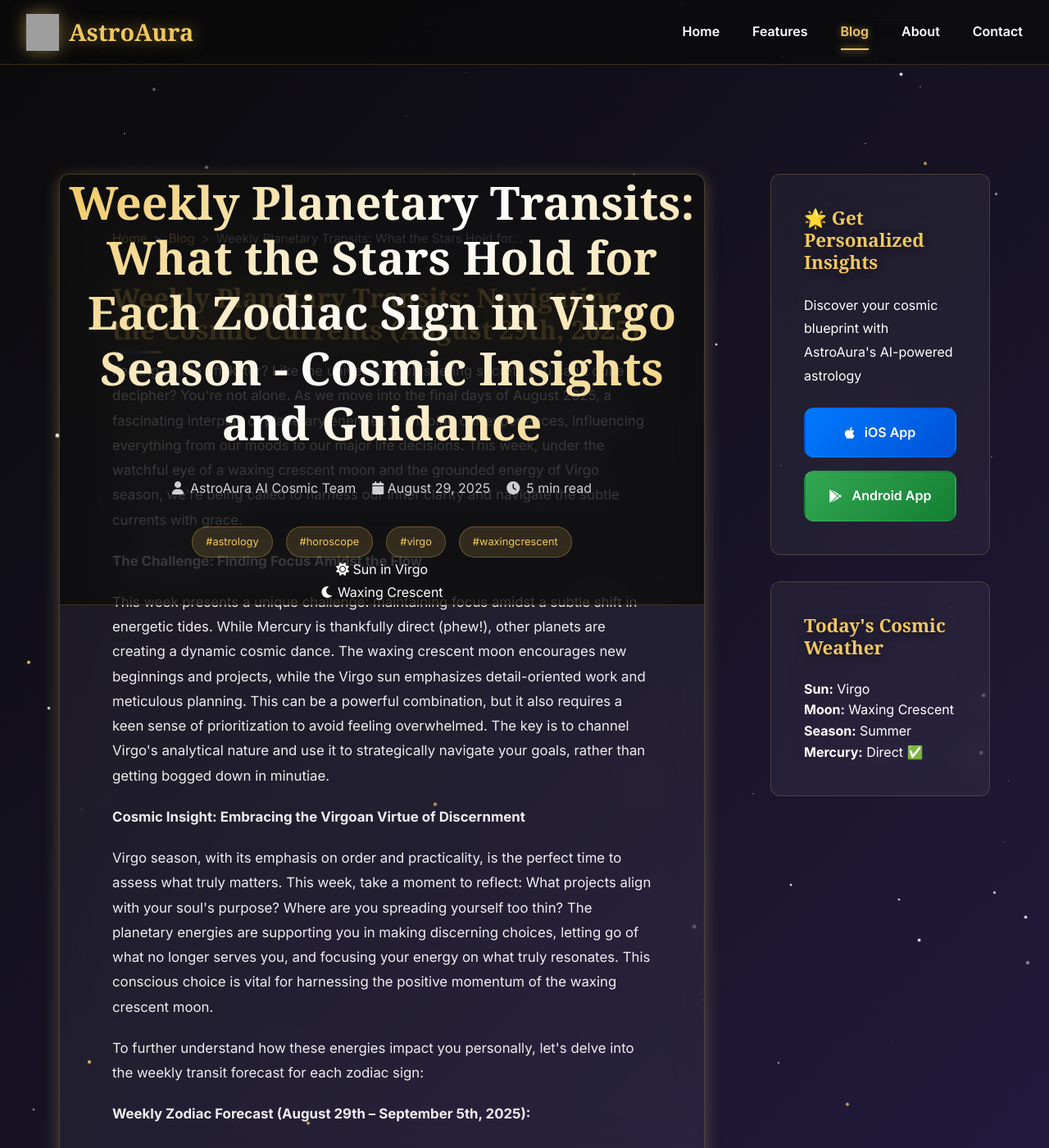
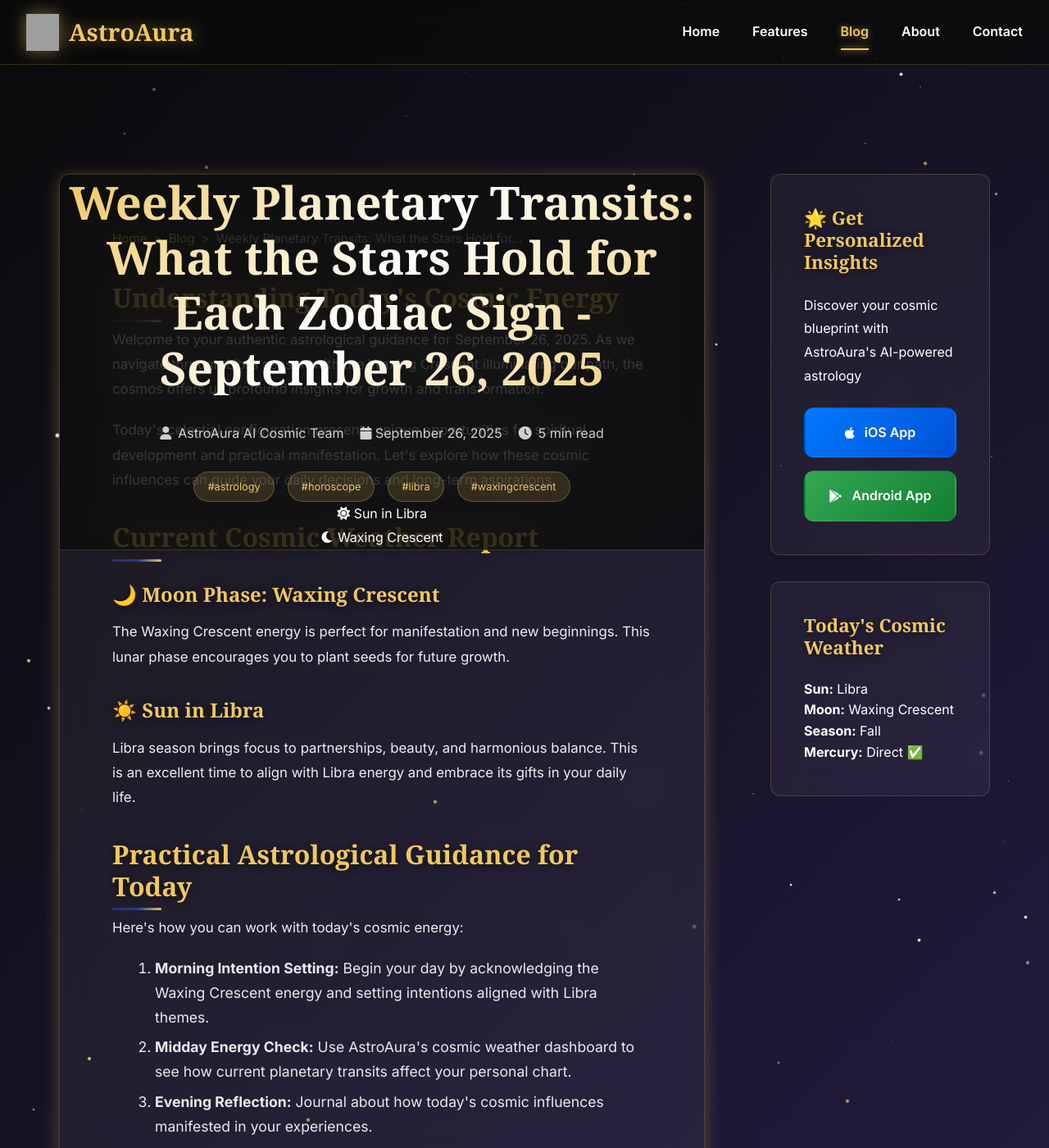
Before and after one commit to royanis/astroaura-website, a Jekyll site: the page blog/posts/weekly-planetary-transits-what-the-stars-hold-for-.html, which Jekyll copies as it is, in a window 1280 px wide and 1400 px high. Shown: the whole window at 82% size. Built offline with Jekyll 4.4.1, drawn with Linux system fonts in a browser that asks for light colours; some web fonts are replaced; comment, search, counter and statistics services are not loaded; some of the changed text lies outside the part shown; grey boxes are pictures that could not be loaded.

Commit message:
🌟 Automated blog post: 2025-09-26 01:45 UTC
Generated authentic astrology content
Updated RSS feeds and sitemap
Published via GitHub Actions

🤖 Automated by AstroAura Blog System

```diff
--- a/blog/posts/weekly-planetary-transits-what-the-stars-hold-for-.html
+++ b/blog/posts/weekly-planetary-transits-what-the-stars-hold-for-.html
@@ -3,11 +3,11 @@
 <head>
     <meta charset="UTF-8">
     <meta name="viewport" content="width=device-width, initial-scale=1.0">
-    <meta name="description" content="## Weekly Planetary Transits: Navigating the Cosmic Currents (August 29th, 2025)  Feeling a little off-kilter?  Like the universe is whispering secrets ...">
-    <title>Weekly Planetary Transits: What the Stars Hold for Each Zodiac Sign in Virgo Season - Cosmic Insights and Guidance | AstroAura Cosmic Insights</title>
+    <meta name="description" content="Authentic astrological guidance for September 26, 2025. Explore today's Waxing Crescent energy in Libra season with personalized insights from AstroAura's AI-powered astrology platform.">
+    <title>Weekly Planetary Transits: What the Stars Hold for Each Zodiac Sign - September 26, 2025 | AstroAura Cosmic Insights</title>
 
     <!-- SEO Meta Tags -->
-    <meta name="keywords" content="astrology, horoscope, virgo, waxing-crescent, AI astrology, multilingual horoscope">
+    <meta name="keywords" content="astrology, horoscope, libra, waxing-crescent, AI astrology, multilingual horoscope">
     <meta name="author" content="AstroAura AI Cosmic Team">
     <meta name="robots" content="index, follow, max-image-preview:large, max-snippet:-1">
     <meta name="revisit-after" content="7 days">
@@ -16,24 +16,24 @@
     <link rel="canonical" href="https://astroaura.me/blog/posts/weekly-planetary-transits-what-the-stars-hold-for-.html">
 
     <!-- Open Graph Tags -->
-    <meta property="og:title" content="Weekly Planetary Transits: What the Stars Hold for Each Zodiac Sign in Virgo Season - Cosmic Insights and Guidance | AstroAura">
-    <meta property="og:description" content="## Weekly Planetary Transits: Navigating the Cosmic Currents (August 29th, 2025)  Feeling a little off-kilter?  Like the universe is whispering secrets ...">
+    <meta property="og:title" content="Weekly Planetary Transits: What the Stars Hold for Each Zodiac Sign - September 26, 2025 | AstroAura">
+    <meta property="og:description" content="Authentic astrological guidance for September 26, 2025. Explore today's Waxing Crescent energy in Libra season with personalized insights from AstroAura's AI-powered astrology platform.">
     <meta property="og:url" content="https://astroaura.me/blog/posts/weekly-planetary-transits-what-the-stars-hold-for-.html">
     <meta property="og:type" content="article">
     <meta property="og:site_name" content="AstroAura">
 
     <!-- Twitter Card -->
     <meta name="twitter:card" content="summary_large_image">
-    <meta name="twitter:title" content="Weekly Planetary Transits: What the Stars Hold for Each Zodiac Sign in Virgo Season - Cosmic Insights and Guidance">
-    <meta name="twitter:description" content="## Weekly Planetary Transits: Navigating the Cosmic Currents (August 29th, 2025)  Feeling a little off-kilter?  Like the universe is whispering secrets ...">
+    <meta name="twitter:title" content="Weekly Planetary Transits: What the Stars Hold for Each Zodiac Sign - September 26, 2025">
+    <meta name="twitter:description" content="Authentic astrological guidance for September 26, 2025. Explore today's Waxing Crescent energy in Libra season with personalized insights from AstroAura's AI-powered astrology platform.">
 
     <!-- Schema.org Markup -->
     <script type="application/ld+json">
     {
         "@context": "https://schema.org",
         "@type": "BlogPosting",
-        "headline": "Weekly Planetary Transits: What the Stars Hold for Each Zodiac Sign in Virgo Season - Cosmic Insights and Guidance",
-        "description": "## Weekly Planetary Transits: Navigating the Cosmic Currents (August 29th, 2025)  Feeling a little off-kilter?  Like the universe is whispering secrets ...",
+        "headline": "Weekly Planetary Transits: What the Stars Hold for Each Zodiac Sign - September 26, 2025",
+        "description": "Authentic astrological guidance for September 26, 2025. Explore today's Waxing Crescent energy in Libra season with personalized insights from AstroAura's AI-powered astrology platform.",
         "author": {
             "@type": "Organization",
             "name": "AstroAura AI Cosmic Team"
@@ -46,14 +46,14 @@
                 "url": "https://astroaura.me/assets/icons/app_icon.png"
             }
         },
-        "datePublished": "2025-08-29T01:48:13.404438",
-        "dateModified": "2025-08-29T01:48:13.404438",
+        "datePublished": "2025-09-26T01:45:55.096461",
+        "dateModified": "2025-09-26T01:45:55.096461",
         "url": "https://astroaura.me/blog/posts/weekly-planetary-transits-what-the-stars-hold-for-.html",
         "mainEntityOfPage": {
             "@type": "WebPage",
             "@id": "https://astroaura.me/blog/posts/weekly-planetary-transits-what-the-stars-hold-for-.html"
         },
-        "keywords": "astrology, horoscope, virgo, waxing-crescent"
+        "keywords": "astrology, horoscope, libra, waxing-crescent"
     }
     </script>
 
@@ -99,27 +99,27 @@
 
             <!-- Post Header -->
             <header class="post-header">
-                <h1 class="post-title">Weekly Planetary Transits: What the Stars Hold for Each Zodiac Sign in Virgo Season - Cosmic Insights and Guidance</h1>
+                <h1 class="post-title">Weekly Planetary Transits: What the Stars Hold for Each Zodiac Sign - September 26, 2025</h1>
                 <div class="post-meta">
                     <span class="post-author">
                         <i class="fas fa-user"></i> AstroAura AI Cosmic Team
                     </span>
-                    <time class="post-date" datetime="2025-08-29T01:48:13.404438">
-                        <i class="fas fa-calendar"></i> August 29, 2025
+                    <time class="post-date" datetime="2025-09-26T01:45:55.096461">
+                        <i class="fas fa-calendar"></i> September 26, 2025
                     </time>
                     <span class="post-reading-time">
                         <i class="fas fa-clock"></i> 5 min read
                     </span>
                 </div>
                 <div class="post-tags">
-                    <span class="tag">#astrology</span> <span class="tag">#horoscope</span> <span class="tag">#virgo</span> <span class="tag">#waxingcrescent</span>
+                    <span class="tag">#astrology</span> <span class="tag">#horoscope</span> <span class="tag">#libra</span> <span class="tag">#waxingcrescent</span>
                 </div>
 
                 <!-- Current Cosmic Data Display -->
                 <div class="cosmic-data-bar">
                     <div class="cosmic-item">
                         <i class="fas fa-sun"></i>
-                        <span>Sun in Virgo</span>
+                        <span>Sun in Libra</span>
                     </div>
                     <div class="cosmic-item">
                         <i class="fas fa-moon"></i>
@@ -131,57 +131,90 @@
 
             <!-- Post Content -->
             <div class="post-content">
-                <div class="blog-content">
-  <h2>Weekly Planetary Transits: Navigating the Cosmic Currents (August 29th, 2025)</h2>
-  <p>Feeling a little off-kilter?  Like the universe is whispering secrets you can't quite decipher?  You're not alone.  As we move into the final days of August 2025, a fascinating interplay of planetary energies is shaping our experiences, influencing everything from our moods to our major life decisions.  This week, under the watchful eye of a waxing crescent moon and the grounded energy of Virgo season, we're being called to harness our inner clarity and navigate the subtle currents with grace.</p>
-  <p><strong>The Challenge: Finding Focus Amidst the Flow</strong></p>
-  <p>This week presents a unique challenge: maintaining focus amidst a subtle shift in energetic tides.  While Mercury is thankfully direct (phew!), other planets are creating a dynamic cosmic dance.  The waxing crescent moon encourages new beginnings and projects, while the Virgo sun emphasizes detail-oriented work and meticulous planning. This can be a powerful combination, but it also requires a keen sense of prioritization to avoid feeling overwhelmed.  The key is to channel Virgo's analytical nature and use it to strategically navigate your goals, rather than getting bogged down in minutiae.</p>
-  <p><strong>Cosmic Insight: Embracing the Virgoan Virtue of Discernment</strong></p>
-  <p>Virgo season, with its emphasis on order and practicality, is the perfect time to assess what truly matters. This week, take a moment to reflect: What projects align with your soul's purpose? Where are you spreading yourself too thin?  The planetary energies are supporting you in making discerning choices, letting go of what no longer serves you, and focusing your energy on what truly resonates.  This conscious choice is vital for harnessing the positive momentum of the waxing crescent moon.</p>
-  <p>To further understand how these energies impact you personally, let's delve into the weekly transit forecast for each zodiac sign:</p>
-  <p><strong>Weekly Zodiac Forecast (August 29th – September 5th, 2025):</strong></p>
-  <ul>
-    <li><strong>Aries:</strong> Focus on practical matters and streamline your workflow.  This is a great week for detailed planning.</li>
-    <li><strong>Taurus:</strong> Embrace creativity and self-expression.  Don't be afraid to take calculated risks.</li>
-    <li><strong>Gemini:</strong>  Prioritize family and home life.  Nurture your relationships and create a harmonious environment.</li>
-    <li><strong>Cancer:</strong>  Sharpen your communication skills and connect with others.  Express your needs clearly and confidently.</li>
-    <li><strong>Leo:</strong>  Manage your finances wisely and focus on practical goals.  This is a time for careful budgeting.</li>
-    <li><strong>Virgo:</strong>  It's your birthday season! Embrace the spotlight and celebrate your accomplishments.</li>
-    <li><strong>Libra:</strong>  Rest and recharge.  Prioritize self-care and introspection.  Listen to your intuition.</li>
-    <li><strong>Scorpio:</strong>  Focus on social connections and networking.  Expand your circle and engage in meaningful collaborations.</li>
-    <li><strong>Sagittarius:</strong>  Focus on your career and professional goals.  This is a time for advancement and recognition.</li>
-    <li><strong>Capricorn:</strong>  Expand your horizons through learning and travel.  Embrace new experiences and perspectives.</li>
-    <li><strong>Aquarius:</strong>  Focus on shared resources and finances.  Collaborate effectively and manage your resources wisely.</li>
-    <li><strong>Pisces:</strong>  Strengthen your partnerships and focus on communication.  Work together to achieve common goals.</li>
-  </ul>
-  <p><strong>Resolution: Harnessing the Cosmic Energy for Success</strong></p>
-  <p>This week's cosmic dance offers a powerful opportunity for growth and accomplishment. By embracing Virgo's analytical nature and the waxing crescent moon's energy for new beginnings, you can strategically navigate your goals and manifest your desires.  Remember to prioritize self-care, listen to your intuition, and make conscious choices aligned with your soul's purpose.</p>
-  <p><strong>Quick Takeaways for a Powerful Week:</strong></p>
-  <ul>
-    <li><strong>Prioritize:</strong> Focus on your top 3 goals this week.</li>
-    <li><strong>Plan:</strong> Use Virgo's energy to create a detailed plan of action.</li>
-    <li><strong>Reflect:</strong>  Assess what truly matters and let go of what doesn't serve you.</li>
-    <li><strong>Intuition:</strong> Trust your gut feeling.</li>
-    <li><strong>Self-Care:</strong> Schedule time for rest and rejuvenation.</li>
-  </ul>
-  <p><strong>Unlock Deeper Cosmic Insights with AstroAura:</strong></p>
-  <p>For a personalized astrological forecast tailored to your unique birth chart, download the AstroAura app today!  AstroAura provides in-depth insights into current planetary transits, personalized horoscopes, and powerful tools to help you navigate your cosmic journey.</p>
-  <p><strong>Viral Call to Action:</strong></p>
-  <p>Share this insightful astrological forecast with your friends and loved ones!  Let's create a supportive community where we can learn, grow, and navigate the cosmic currents together.  Download AstroAura now and unlock your celestial potential!  #AstroAura #VirgoSeason #WeeklyHoroscope #Astrology #CosmicGuidance</p>
+                <div class="blog-content authentic-astrology">
+            <section class="cosmic-introduction">
+                <h2>Understanding Today's Cosmic Energy</h2>
+                <p>Welcome to your authentic astrological guidance for September 26, 2025. As we navigate through Libra season with the Waxing Crescent illuminating our path, the cosmos offers us profound insights for growth and transformation.</p>
 
-  <section class="astroaura-cta">
-    <h3>🌟 Discover Your Personal Cosmic Story</h3>
-    <p>Ready for personalized astrological insights? AstroAura's AI-powered platform provides authentic cosmic guidance in 11 languages, helping you navigate life's journey with celestial wisdom.</p>
-    <div class="cta-buttons">
-      <a href="https://apps.apple.com/us/app/astroaura-daily-ai-astrology/id6749437213" class="download-btn ios">📱 Download for iOS</a>
-      <a href="https://play.google.com/store/apps/details?id=com.astroaura.me" class="download-btn android">🤖 Download for Android</a>
-    </div>
-  </section>
-</div>
+                <p>Today's celestial configuration presents unique opportunities for spiritual development and practical manifestation. Let's explore how these cosmic influences can guide your daily decisions and long-term aspirations.</p>
+            </section>
+
+            <section class="current-cosmic-weather">
+                <h2>Current Cosmic Weather Report</h2>
+                <div class="cosmic-highlights">
+                    <div class="cosmic-factor">
+                        <h3>🌙 Moon Phase: Waxing Crescent</h3>
+                        <p>The Waxing Crescent energy is perfect for manifestation and new beginnings. This lunar phase encourages you to plant seeds for future growth.</p>
+                    </div>
+
+                    <div class="cosmic-factor">
+                        <h3>☀️ Sun in Libra</h3>
+                        <p>Libra season brings focus to partnerships, beauty, and harmonious balance. This is an excellent time to align with Libra energy and embrace its gifts in your daily life.</p>
+                    </div>
+
+
+                </div>
+            </section>
+
+            <section class="practical-guidance">
+                <h2>Practical Astrological Guidance for Today</h2>
+                <p>Here's how you can work with today's cosmic energy:</p>
+
+                <ol class="cosmic-action-steps">
+                    <li><strong>Morning Intention Setting:</strong> Begin your day by acknowledging the Waxing Crescent energy and setting intentions aligned with Libra themes.</li>
+                    <li><strong>Midday Energy Check:</strong> Use AstroAura's cosmic weather dashboard to see how current planetary transits affect your personal chart.</li>
+                    <li><strong>Evening Reflection:</strong> Journal about how today's cosmic influences manifested in your experiences.</li>
+                    <li><strong>Weekly Planning:</strong> Consider how this Fall energy can guide your upcoming goals and decisions.</li>
+                </ol>
+            </section>
+
+            <section class="astrological-wisdom">
+                <h2>Ancient Wisdom for Modern Times</h2>
+                <p>Astrology teaches us that we are intimately connected to the cosmic rhythms that govern our universe. Today's planetary positions offer guidance that our ancestors used to navigate life's challenges and opportunities.</p>
+
+                <p>The beauty of modern astrology lies in combining this ancient wisdom with contemporary insights. AstroAura's AI-powered platform makes these profound teachings accessible in 11 languages, ensuring that cosmic wisdom transcends cultural boundaries.</p>
+
+                <blockquote class="cosmic-quote">
+                    "As above, so below. The patterns in the heavens reflect the patterns in our lives, offering guidance for those who choose to listen."
+                </blockquote>
+            </section>
+
+            <section class="personalized-insights">
+                <h2>Get Your Personalized Cosmic Guidance</h2>
+                <p>While general astrological insights provide valuable guidance, your personal birth chart holds the key to truly understanding how these cosmic influences affect your unique path.</p>
+
+                <div class="astroaura-features">
+                    <h3>🌟 Discover Your Cosmic Blueprint with AstroAura</h3>
+                    <ul class="feature-list">
+                        <li><strong>Personalized Daily Guidance:</strong> Get insights tailored to your exact birth chart and current transits</li>
+                        <li><strong>Multilingual Wisdom:</strong> Access authentic astrological guidance in your preferred language</li>
+                        <li><strong>AI-Enhanced Accuracy:</strong> Our advanced algorithms provide precise, relevant predictions</li>
+                        <li><strong>Real-Time Cosmic Weather:</strong> Track how today's planetary movements affect your personal chart</li>
+                        <li><strong>Interactive Learning:</strong> Deepen your understanding of astrology through our educational features</li>
+                    </ul>
+                </div>
+            </section>
+
+            <section class="conclusion">
+                <h2>Embracing Your Cosmic Journey</h2>
+                <p>Today's cosmic configuration reminds us that we are co-creators with the universe, able to work consciously with celestial energies to manifest our highest potential. Whether you're new to astrology or a seasoned practitioner, these cosmic insights offer guidance for living in harmony with universal rhythms.</p>
+
+                <p>Ready to dive deeper into your personal cosmic story? Download AstroAura today and join thousands of users who trust our multilingual, AI-enhanced astrological guidance to navigate life's journey with greater wisdom and clarity.</p>
+
+                <div class="cta-section">
+                    <a href="https://apps.apple.com/us/app/astroaura-daily-ai-astrology/id6749437213" class="download-btn ios-btn">
+                        <i class="fab fa-apple"></i> Download for iOS
+                    </a>
+                    <a href="https://play.google.com/store/apps/details?id=com.astroaura.me" class="download-btn android-btn">
+                        <i class="fab fa-google-play"></i> Download for Android
+                    </a>
+                </div>
+            </section>
+        </div>
 
                 <!-- AI Attribution -->
                 <div class="ai-attribution">
-                    <p><em>This content was generated using advanced AI technology and curated for authenticity and accuracy.</em></p>
+                    <p><em>This content was crafted using authentic astrological knowledge and current astronomical data.</em></p>
                 </div>
             </div>
 
@@ -189,7 +222,7 @@
             <section class="post-actions">
                 <div class="share-buttons">
                     <h3>Share This Cosmic Insight</h3>
-                    <a href="https://twitter.com/intent/tweet?text=Weekly Planetary Transits: What the Stars Hold for Each Zodiac Sign in Virgo Season - Cosmic Insights and Guidance&url=https://astroaura.me/blog/posts/weekly-planetary-transits-what-the-stars-hold-for-.html" target="_blank" class="share-btn twitter">
+                    <a href="https://twitter.com/intent/tweet?text=Weekly Planetary Transits: What the Stars Hold for Each Zodiac Sign - September 26, 2025&url=https://astroaura.me/blog/posts/weekly-planetary-transits-what-the-stars-hold-for-.html" target="_blank" class="share-btn twitter">
                         <i class="fab fa-twitter"></i> Tweet
                     </a>
                     <a href="https://www.facebook.com/sharer/sharer.php?u=https://astroaura.me/blog/posts/weekly-planetary-transits-what-the-stars-hold-for-.html" target="_blank" class="share-btn facebook">
@@ -217,13 +250,13 @@
             <div class="widget cosmic-weather">
                 <h3>Today's Cosmic Weather</h3>
                 <div class="weather-item">
-                    <strong>Sun:</strong> Virgo
+                    <strong>Sun:</strong> Libra
                 </div>
                 <div class="weather-item">
                     <strong>Moon:</strong> Waxing Crescent
                 </div>
                 <div class="weather-item">
-                    <strong>Season:</strong> Summer
+                    <strong>Season:</strong> Fall
                 </div>
                 <div class="weather-item"><strong>Mercury:</strong> Direct ✅</div>
             </div>
```
Also changed, not shown: blog/atom.xml (+1 -1 lines), blog/feed.json (+22 -2 lines), blog/feed.xml (+1 -1 lines), blog/posts_index.json (+26 -3 lines), sitemap.xml (+17 -7 lines).
